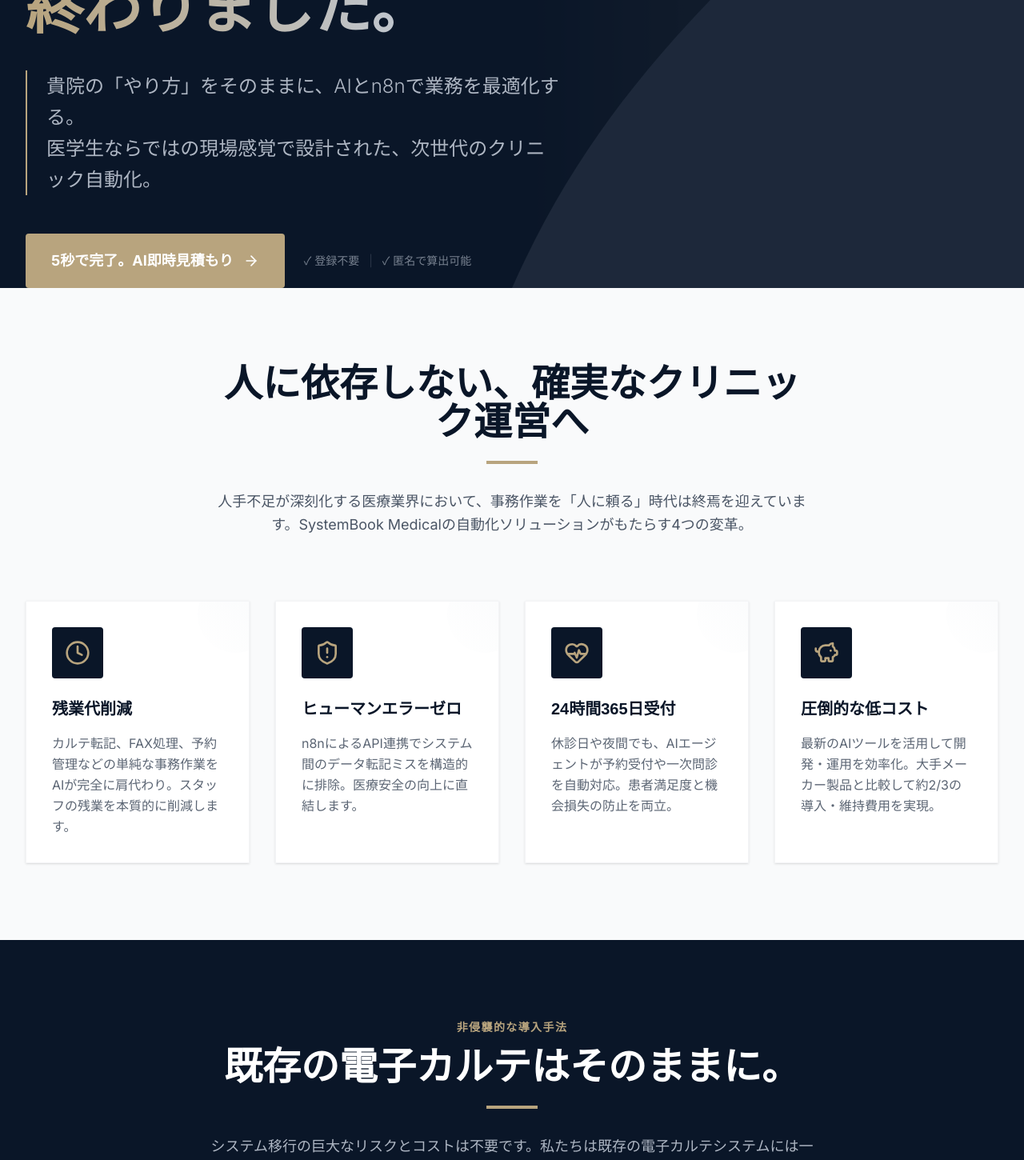
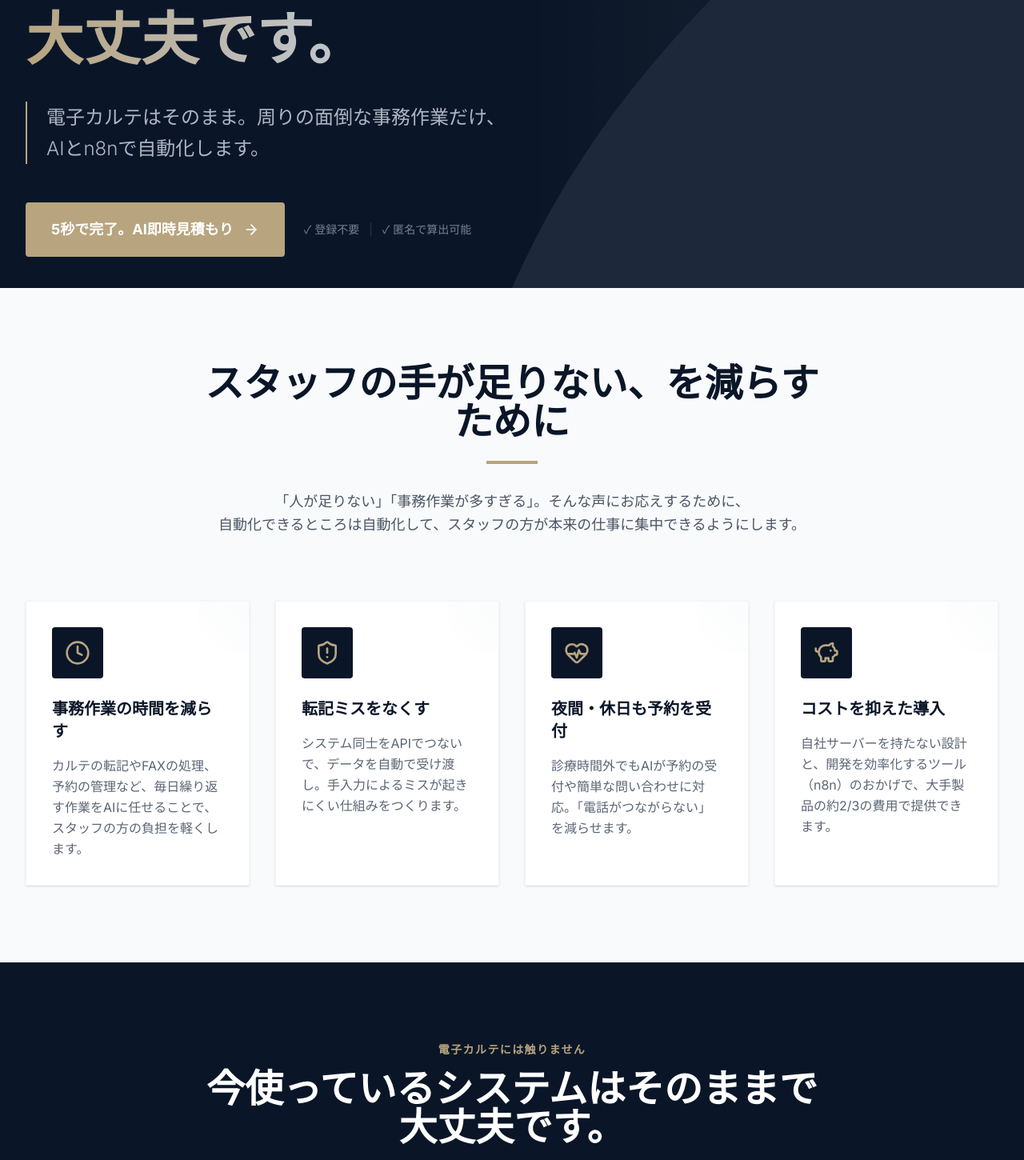
Before and after one commit to keoppp/systembook-HP, a Next.js app: page / in a window 1280 px wide. Shown: the part 440-1890 px from the top of the page at 80% size. Built offline with nearby package versions, Linux system fonts and the light colour scheme.

Commit message:
Copy: Rewrite all sections to natural, humble tone (medical student perspective)

```diff
--- a/components/sections/BeforeAfterSection.tsx
+++ b/components/sections/BeforeAfterSection.tsx
@@ -18,13 +18,14 @@ export default function BeforeAfterSection() {
     <section className="section-padding bg-midnight text-white overflow-hidden">
       <div className="container-wide">
         <div className="text-center max-w-3xl mx-auto mb-16">
-          <span className="text-gold font-bold tracking-widest text-sm mb-4 inline-block">非侵襲的な導入手法</span>
+          <span className="text-gold font-bold tracking-widest text-sm mb-4 inline-block">電子カルテには触りません</span>
           <h2 className="text-3xl md:text-5xl font-bold mb-6 heading-serif">
-            既存の電子カルテは<br className="md:hidden" />そのままに。
+            今使っているシステムは<br className="md:hidden" />そのままで大丈夫です。
           </h2>
           <div className="w-16 h-1 bg-gold mx-auto mb-8"></div>
           <p className="text-lg text-platinum/90 leading-relaxed">
-            システム移行の巨大なリスクとコストは不要です。私たちは既存の電子カルテシステムには一切触れず、その周辺の「アナログな隙間」をAIとn8nでスマートに結合します。
+            電子カルテを入れ替える必要はありません。<br className="hidden md:block" />
+            カルテの周りにある「手作業の部分」だけをAIとn8nでつないで、自動化します。
           </p>
         </div>
 
--- a/components/sections/BenefitsSection.tsx
+++ b/components/sections/BenefitsSection.tsx
@@ -3,23 +3,23 @@ import { Clock, ShieldAlert, HeartPulse, PiggyBank } from 'lucide-react';
 const benefits = [
   {
     icon: <Clock className="w-8 h-8 text-gold" />,
-    title: '残業代削減',
-    description: 'カルテ転記、FAX処理、予約管理などの単純な事務作業をAIが完全に肩代わり。スタッフの残業を本質的に削減します。'
+    title: '事務作業の時間を減らす',
+    description: 'カルテの転記やFAXの処理、予約の管理など、毎日繰り返す作業をAIに任せることで、スタッフの方の負担を軽くします。'
   },
   {
     icon: <ShieldAlert className="w-8 h-8 text-gold" />,
-    title: 'ヒューマンエラーゼロ',
-    description: 'n8nによるAPI連携でシステム間のデータ転記ミスを構造的に排除。医療安全の向上に直結します。'
+    title: '転記ミスをなくす',
+    description: 'システム同士をAPIでつないで、データを自動で受け渡し。手入力によるミスが起きにくい仕組みをつくります。'
   },
   {
     icon: <HeartPulse className="w-8 h-8 text-gold" />,
-    title: '24時間365日受付',
-    description: '休診日や夜間でも、AIエージェントが予約受付や一次問診を自動対応。患者満足度と機会損失の防止を両立。'
+    title: '夜間・休日も予約を受付',
+    description: '診療時間外でもAIが予約の受付や簡単な問い合わせに対応。「電話がつながらない」を減らせます。'
   },
   {
     icon: <PiggyBank className="w-8 h-8 text-gold" />,
-    title: '圧倒的な低コスト',
-    description: '最新のAIツールを活用して開発・運用を効率化。大手メーカー製品と比較して約2/3の導入・維持費用を実現。'
+    title: 'コストを抑えた導入',
+    description: '自社サーバーを持たない設計と、開発を効率化するツール（n8n）のおかげで、大手製品の約2/3の費用で提供できます。'
   }
 ];
 
@@ -29,11 +29,12 @@ export default function BenefitsSection() {
       <div className="container-wide">
         <div className="text-center max-w-3xl mx-auto mb-20 animate-slide-up">
           <h2 className="text-3xl md:text-5xl font-bold text-midnight mb-6 heading-serif">
-            人に依存しない、<br className="md:hidden" />確実なクリニック運営へ
+            スタッフの手が足りない、<br className="md:hidden" />を減らすために
           </h2>
           <div className="w-16 h-1 bg-gold mx-auto mb-8"></div>
           <p className="text-lg text-gray-600 leading-relaxed">
-            人手不足が深刻化する医療業界において、事務作業を「人に頼る」時代は終焉を迎えています。SystemBook Medicalの自動化ソリューションがもたらす4つの変革。
+            「人が足りない」「事務作業が多すぎる」。そんな声にお応えするために、<br className="hidden md:block" />
+            自動化できるところは自動化して、スタッフの方が本来の仕事に集中できるようにします。
           </p>
         </div>
 
--- a/components/sections/EstimatorSection.tsx
+++ b/components/sections/EstimatorSection.tsx
@@ -305,13 +305,14 @@ export default function EstimatorSection() {
 
         {/* Cost evidence Rationale Footer */}
         <div className="max-w-4xl mx-auto mt-16 md:mt-24 text-center">
-          <h4 className="inline-block bg-gold/10 text-gold font-bold px-4 py-1.5 rounded-full text-sm mb-6 border border-gold/20">「非侵襲（ひしんしゅう）」の導入アプローチ</h4>
-          <h3 className="text-2xl md:text-3xl font-bold text-white mb-6">なぜ高品質な医療DXを2/3の価格で提供できるのか？</h3>
+          <h4 className="inline-block bg-gold/10 text-gold font-bold px-4 py-1.5 rounded-full text-sm mb-6 border border-gold/20">電子カルテには触りません</h4>
+          <h3 className="text-2xl md:text-3xl font-bold text-white mb-6">なぜ相場より安くできるのか</h3>
           <div className="bg-midnight-light/50 border border-gray-800 p-8 rounded-2xl">
             <p className="text-platinum/90 text-sm md:text-base leading-relaxed text-left md:text-center">
-              私たちは、開発工数が膨大にかかる「電子カルテ本体」の改造は行いません。<br className="hidden md:block"/>
-              自社サーバーを持たない<strong>サーバーレス構成（Vercel/Cloudflare）</strong>と、開発工数を劇的に削減する<strong>自動化基盤（n8n）</strong>を組み合わせたモダンなアーキテクチャを採用することで、「FAX処理」「予約転記」「患者通知」といった周辺のボトルネック業務に特化して介入します。<br className="hidden md:block"/><br className="hidden md:block"/>
-              これにより、医療情報ガイドラインを遵守した最高水準のセキュリティを維持しつつ、不要な中間コストを完全に排除しました。
+              電子カルテ本体の改造には数千万円かかることもありますが、僕たちはそこには手を出しません。<br className="hidden md:block"/>
+              自社サーバーを持たない<strong>クラウド構成（Vercel/Cloudflare）</strong>と、開発の手間を大幅に減らせる<strong>自動化ツール（n8n）</strong>を使って、<br className="hidden md:block"/>
+              FAXの処理や予約の転記、患者さんへの通知といった「周りの手作業」だけを自動化します。<br className="hidden md:block"/><br className="hidden md:block"/>
+              このやり方なら、医療情報のセキュリティガイドラインもきちんと守りながら、余計なコストを省くことができます。
             </p>
           </div>
         </div>
--- a/components/sections/HeroSection.tsx
+++ b/components/sections/HeroSection.tsx
@@ -19,14 +19,14 @@ export default function HeroSection() {
           </div>
 
           <h1 className="text-4xl md:text-6xl lg:text-7xl font-bold text-white leading-tight mb-8 heading-serif">
-            システムに運用を<br />
-            合わせる時代は<br />
-            <span className="text-transparent bg-clip-text bg-gradient-to-r from-gold to-platinum">終わりました。</span>
+            今のやり方は<br />
+            変えなくて<br />
+            <span className="text-transparent bg-clip-text bg-gradient-to-r from-gold to-platinum">大丈夫です。</span>
           </h1>
 
           <p className="text-xl md:text-2xl text-platinum/90 leading-relaxed font-light mb-12 max-w-2xl border-l-2 border-gold pl-6">
-            貴院の「やり方」をそのままに、AIとn8nで業務を最適化する。<br className="hidden md:block" />
-            医学生ならではの現場感覚で設計された、次世代のクリニック自動化。
+            電子カルテはそのまま。周りの面倒な事務作業だけ、<br className="hidden md:block" />
+            AIとn8nで自動化します。
           </p>
 
           <div className="flex flex-col sm:flex-row gap-6">
--- a/components/sections/ProfileSection.tsx
+++ b/components/sections/ProfileSection.tsx
@@ -40,27 +40,29 @@ export default function ProfileSection() {
               Story & Vision
             </span>
             <h2 className="text-3xl md:text-5xl font-bold mb-8 heading-serif leading-tight">
-              「現場を知る」医師の卵が設計した、<br />
-              本当に使えるシステム。
+              医学部生が<br />
+              つくっています。
             </h2>
 
             <div className="space-y-6 text-platinum/90 text-lg leading-relaxed font-light">
               <p>
-                病院実習で直面したのは、最新の医療技術とは対極にある「アナログな事務作業」の山でした。医師がモニターとキーボードに向かい合い、患者の顔を見る時間が削られている現状。この課題を解決するためにSystemBook Medicalを設立しました。
+                正直に言うと、僕はまだ医師免許を持っていません。神戸大学の医学部に通いながら、学生時代からプログラミングにのめり込んで、この事業を始めました。
+              </p>
+
+              <p>
+                実習で病院を回る中で「先生、まだFAXなんですか」「この転記作業、毎日やってるんですか」と驚くことが何度もありました。臨床のことはまだまだ勉強中ですが、「この手作業、自動化できるのに」と気づけるのは、プログラミングをやってきたからこそだと思っています。
               </p>
 
               <div className="pl-6 border-l-2 border-gold py-2 my-8 space-y-4">
                 <p className="text-white font-medium">
-                  「医療ITはIT企業には作れない。なぜなら、医療特有の運用フローやセキュリティへの実感が欠如しているからだ」
+                  電子カルテ本体の改造はしません。<br />
+                  その周りの「手作業」だけを、外側から自動化する。<br />
+                  それが僕たちのアプローチです。
                 </p>
               </div>
 
               <p>
-                だからこそ、私たちは「既存の電子カルテシステムを置き換えない」というアプローチをとります。現場の「やり方」を尊重し、最新のAIとn8nを使ってアナログな継ぎ目を自動化する。
-              </p>
-
-              <p>
-                物理的な相互監視が不可能な一人体制のスタートアップだからこそ、属人性を排除したセキュアな設計（3省庁2GL準拠、WORMストレージによる証跡保管）を採用し、システムによる客観的な監視体制を構築しています。
+                一人でやっているからこそ、セキュリティは仕組みで担保しています。3省庁2ガイドラインに準拠した設計、改ざんできないバックアップ（WORMストレージ）、操作ログの自動記録。「人の目」に頼らない監視体制を最初から組み込んでいます。
               </p>
             </div>
 
--- a/components/sections/RoadmapSection.tsx
+++ b/components/sections/RoadmapSection.tsx
@@ -4,23 +4,23 @@ const roadmapItems = [
   {
     phase: 'Phase 1',
     status: '現在提供中',
-    title: '予約・問診・転記の完全自動化',
-    description: 'n8nを用いた各種クラウドシステムと電子カルテ連携。フロントオフィスの無人化を実現します。',
+    title: '予約・問診・転記の自動化',
+    description: 'n8nを使って予約システムと電子カルテをつなぎ、手入力の部分を自動化します。今すぐ対応できるメニューです。',
     active: true
   },
   {
     phase: 'Phase 2',
     status: '開発中・2026年Q3β公開',
-    title: '診察室音声のAIひな形作成支援',
-    description: 'Human-in-the-loop型。AIは診断を行わず、医師の音声からSOAP形式の下書きを瞬時に生成し、カルテ入力を補助します。',
+    title: '音声からカルテの下書きをつくる機能',
+    description: '診察中の会話からSOAP形式の下書きをAIが生成します。あくまで下書きなので、最終確認は先生が行います。',
     icon: <Mic className="w-5 h-5 text-gold" />,
     active: false
   },
   {
     phase: 'Phase 3',
     status: 'リサーチ段階',
-    title: '学習オプトアウト徹底のAI紹介状機能',
-    description: 'カルテデータから紹介状の草案を自動生成。院内データがAIモデルの学習に使われないセキュアな閉域網アーキテクチャ。',
+    title: 'AI紹介状の草案作成（データ学習なし）',
+    description: 'カルテのデータから紹介状の草案をAIがつくります。院内データがAIの学習に使われない構成で設計する予定です。',
     icon: <FileSignature className="w-5 h-5 text-gray-500" />,
     active: false
   }
@@ -34,13 +34,13 @@ export default function RoadmapSection() {
         <div className="text-center mb-16">
           <span className="text-gold font-bold tracking-widest text-sm mb-4 inline-block uppercase">Roadmap</span>
           <h2 className="text-3xl md:text-5xl font-bold text-midnight mb-6 heading-serif">
-            医療UXを進化させる<br />今後の展開
+            これから取り組む<br />こと
           </h2>
           <div className="w-16 h-1 bg-gold mx-auto mb-8"></div>
           <p className="text-lg text-gray-600 leading-relaxed max-w-2xl mx-auto">
-            私たちは「単なる予約システム」では終わりません。<br className="hidden md:block" />
-            医師の本来の業務である「患者と向き合う時間」を最大化するため、<br className="hidden md:block" />
-            セキュアな生成AIの活用領域を拡大し続けます。
+            予約や転記の自動化は、最初のステップです。<br className="hidden md:block" />
+            ゆくゆくは、先生方がカルテ入力に費やす時間も減らせるような<br className="hidden md:block" />
+            機能を開発していきたいと考えています。
           </p>
         </div>
 
--- a/components/sections/SecuritySection.tsx
+++ b/components/sections/SecuritySection.tsx
@@ -14,11 +14,11 @@ export default function SecuritySection() {
               Security & Trust Center
             </span>
             <h2 className="text-3xl md:text-5xl font-bold text-midnight mb-6 heading-serif leading-tight">
-              医療情報を守る<br />堅牢なアーキテクチャ
+              セキュリティは<br />仕組みで守ります
             </h2>
             <div className="w-16 h-1 bg-gold mb-8"></div>
             <p className="text-lg text-gray-600 leading-relaxed mb-10">
-              個人情報保護管理者（CISO）の監督のもと、医療機関に求められる最高水準のセキュリティ要件に準拠。3省庁2ガイドラインを満たすシステム基盤を標準提供しています。
+              医療データを扱う以上、セキュリティは最も大切にしている部分です。厚労省・経産省・総務省の3省庁が定めるガイドラインに沿った設計を、すべてのプランに標準で組み込んでいます。
             </p>
 
             <div className="space-y-6">
```
